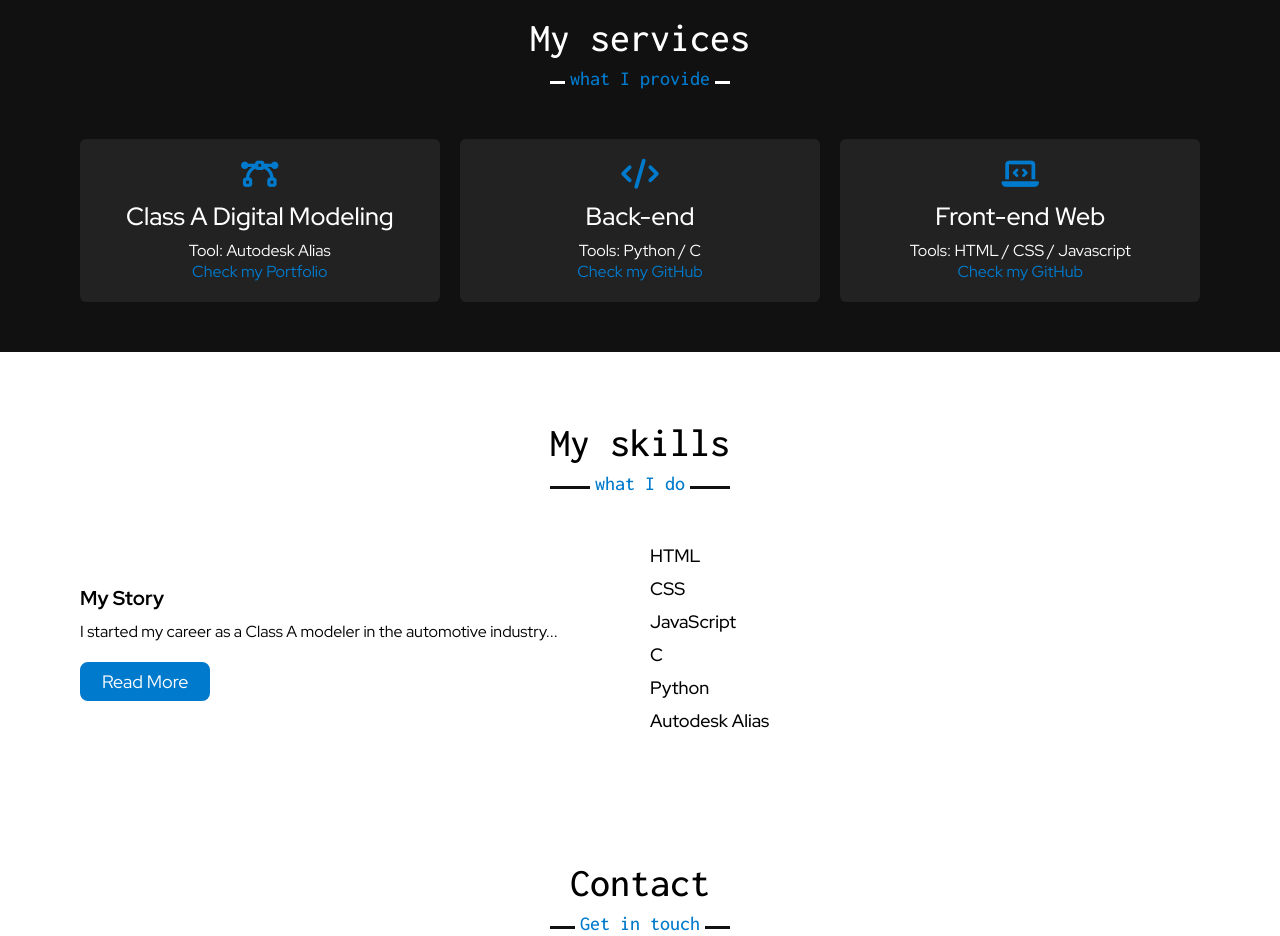
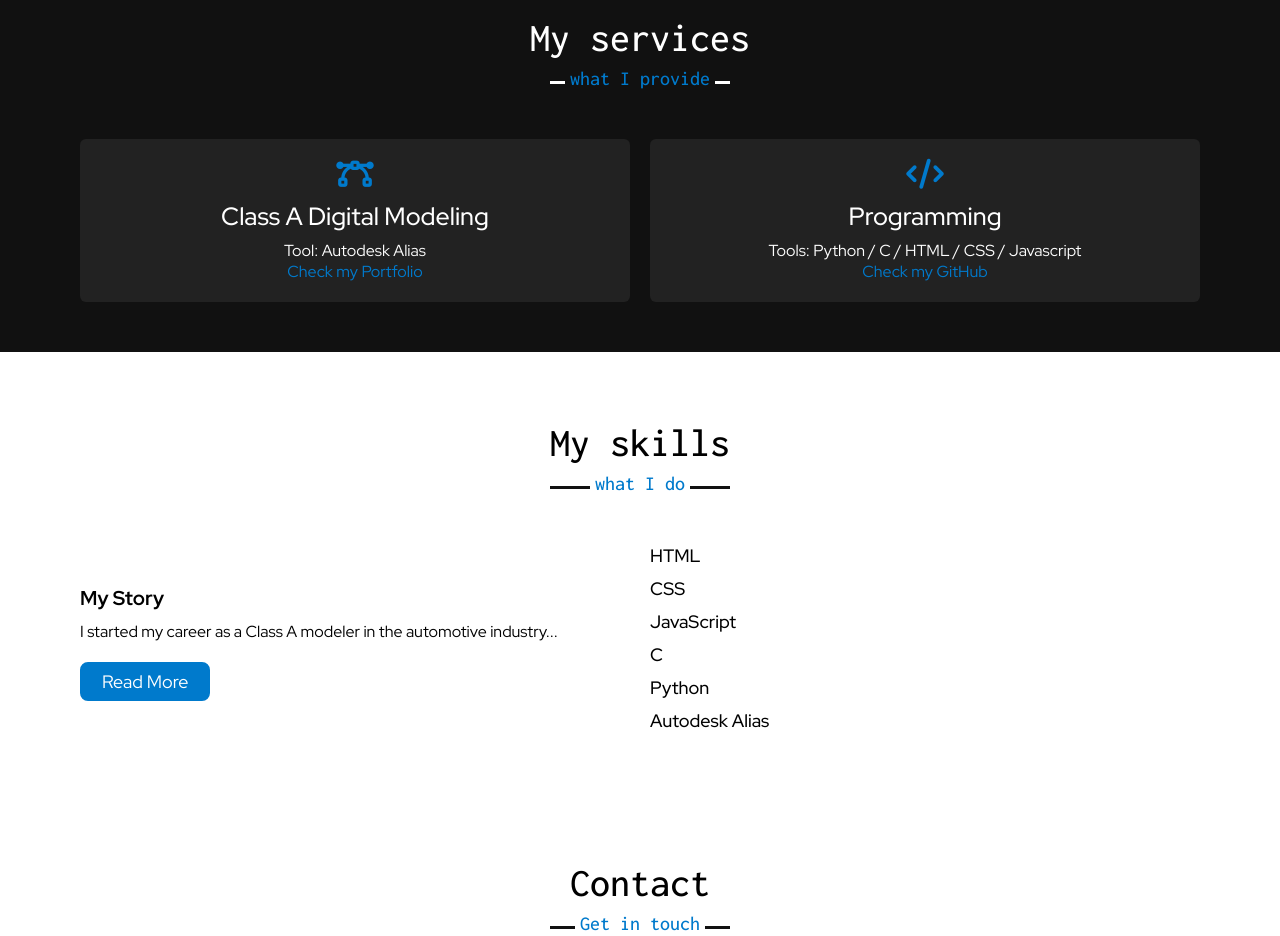
Before and after one commit to adrienvfd/homepage, a plain HTML site: page index.html in a window 1280 px wide. Shown: the part 1500-2436 px from the top of the page. Drawn offline with nearby package versions, Linux system fonts and the light colour scheme.

Commit message:
Update
Update

```diff
--- a/index.html
+++ b/index.html
@@ -81,18 +81,12 @@
                 <div class="card">
                     <div class="box">
                         <i class="fas fa-code"></i>
-                        <div class="text"> Back-end</div>
-                        <p>Tools: Python / C <p><a href='https://github.com/advfd' target='_blank'>Check my GitHub</a></p>
+                        <div class="text"> Programming</div>
+                        <p>Tools: Python / C / HTML / CSS / Javascript<p><a href='https://github.com/advfd' target='_blank'>Check my GitHub</a></p>
                         </p>
                     </div>
                 </div>
-                <div class="card">
-                    <div class="box">
-                        <i class="fas fa-laptop-code"></i>
-                        <div class="text"> Front-end  Web</div>
-                        <p> Tools: HTML / CSS / Javascript <p><a href='https://github.com/advfd' target='_blank'>Check my GitHub</a></p></p>
-                    </div>
-                </div>
+
 
 
 
--- a/style.css
+++ b/style.css
@@ -256,7 +256,7 @@ section .title::after{
 }
 
 .services .serv-content .card{
-  width: calc(33% - 10px);
+  width: calc(50% - 10px);
   background: #222;
   text-align: center;
   border-radius: 6px;
```
